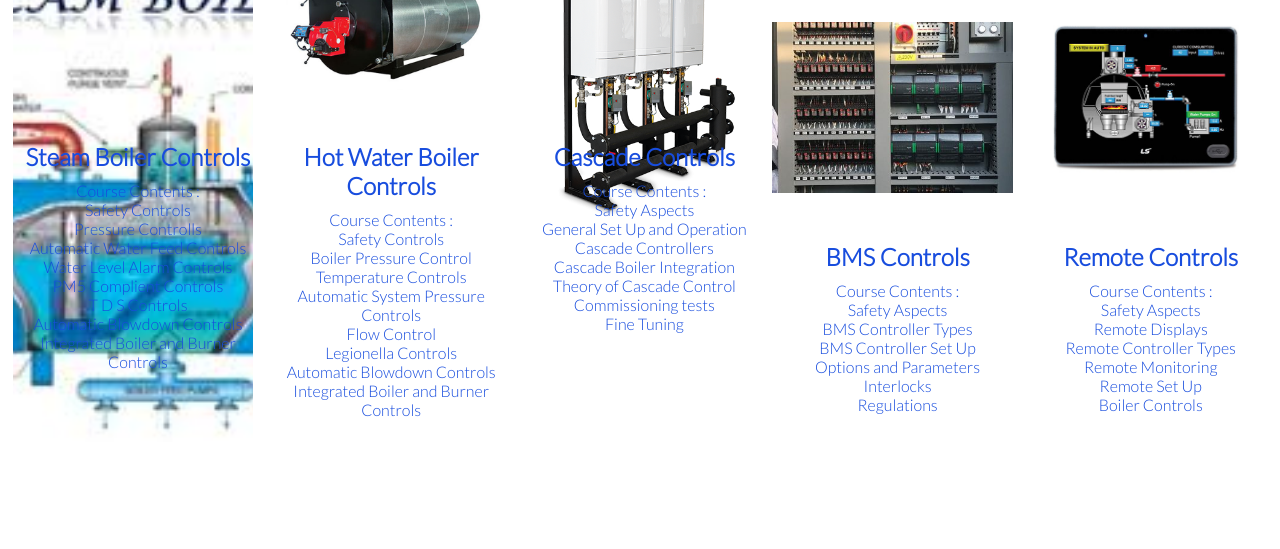
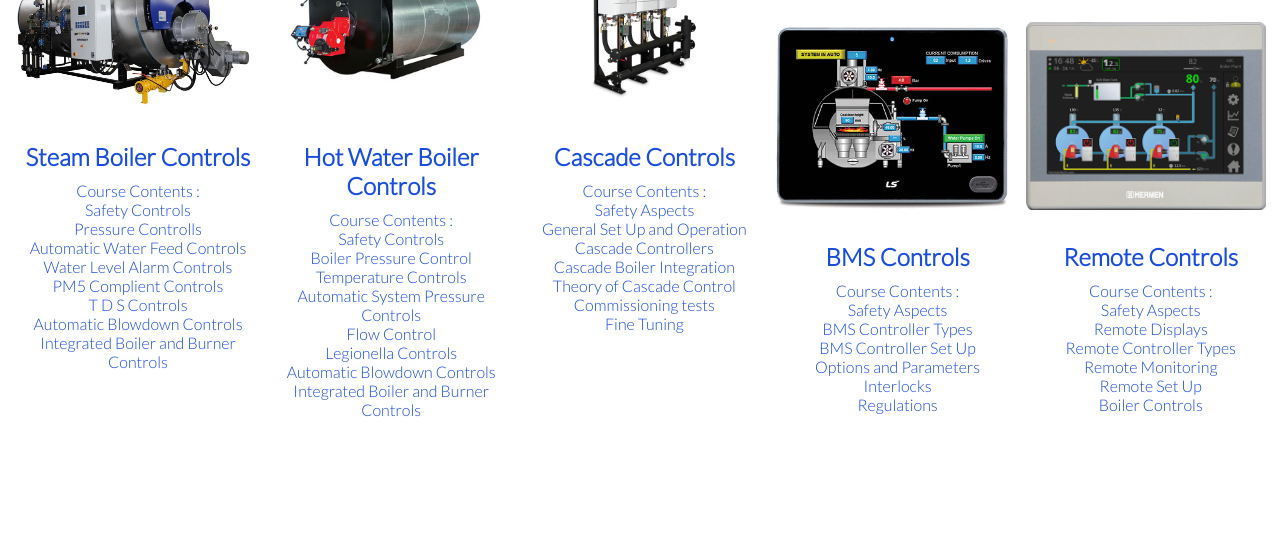
Before and after one commit to billycode77/ibtc, a plain HTML site: page controls.html in a window 1280 px wide. Shown: the part 178-727 px from the top of the page. Drawn offline with Linux system fonts and the light colour scheme.

Commit message:
edit controls section

```diff
--- a/assets/css/style.css
+++ b/assets/css/style.css
@@ -275,10 +275,10 @@ div ul {
 }
 /*controls background pics*/
 #steam-boiler-pic {
-    background: url("../images/steam-boiler.jpg");
+    background: url("../images/steam2.jpg");
     background-position: top;
     background-repeat: no-repeat;
-    background-size: cover;
+    background-size: contain;
     min-height: 200px;
 }
 #steam-boiler-pic h2 {
@@ -310,7 +310,7 @@ div ul {
     background: url("../images/cascade.png");
     background-position: top;
     background-repeat: no-repeat;
-    background-size: contain;
+    background-size: 60%;
     min-height: 200px;
 }
 #cascade-pic h2 {
@@ -323,7 +323,7 @@ div ul {
     margin-top: 10px;
 }
 #bms-pic {
-    background: url("../images/bms.jpg");
+    background: url("../images/remote2.jpg");
     background-position: top;
     background-repeat: no-repeat;
     background-size: contain;
@@ -339,10 +339,10 @@ div ul {
     margin-top: 10px;
 }
 #remote-pic {
-    background: url("../images/remote2.jpg");
+    background: url("../images/remotec.png");
     background-position: top;
     background-repeat: no-repeat;
-    background-size: 80%;
+    background-size: contain;
     min-height: 200px;
 }
 #remote-pic h2 {
```
Also changed, not shown: assets/images/remotec.png (added), assets/images/steam2.jpg (added).
